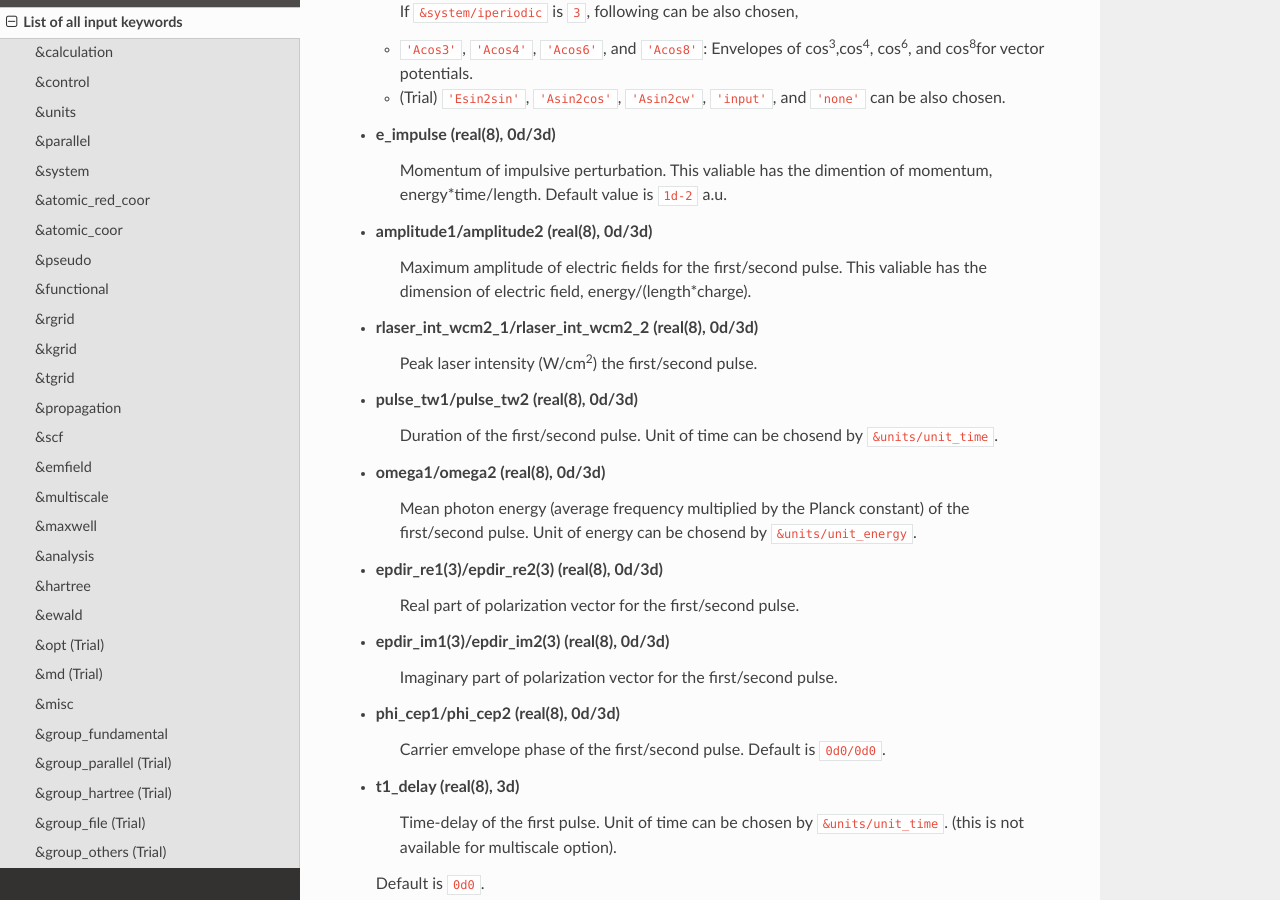
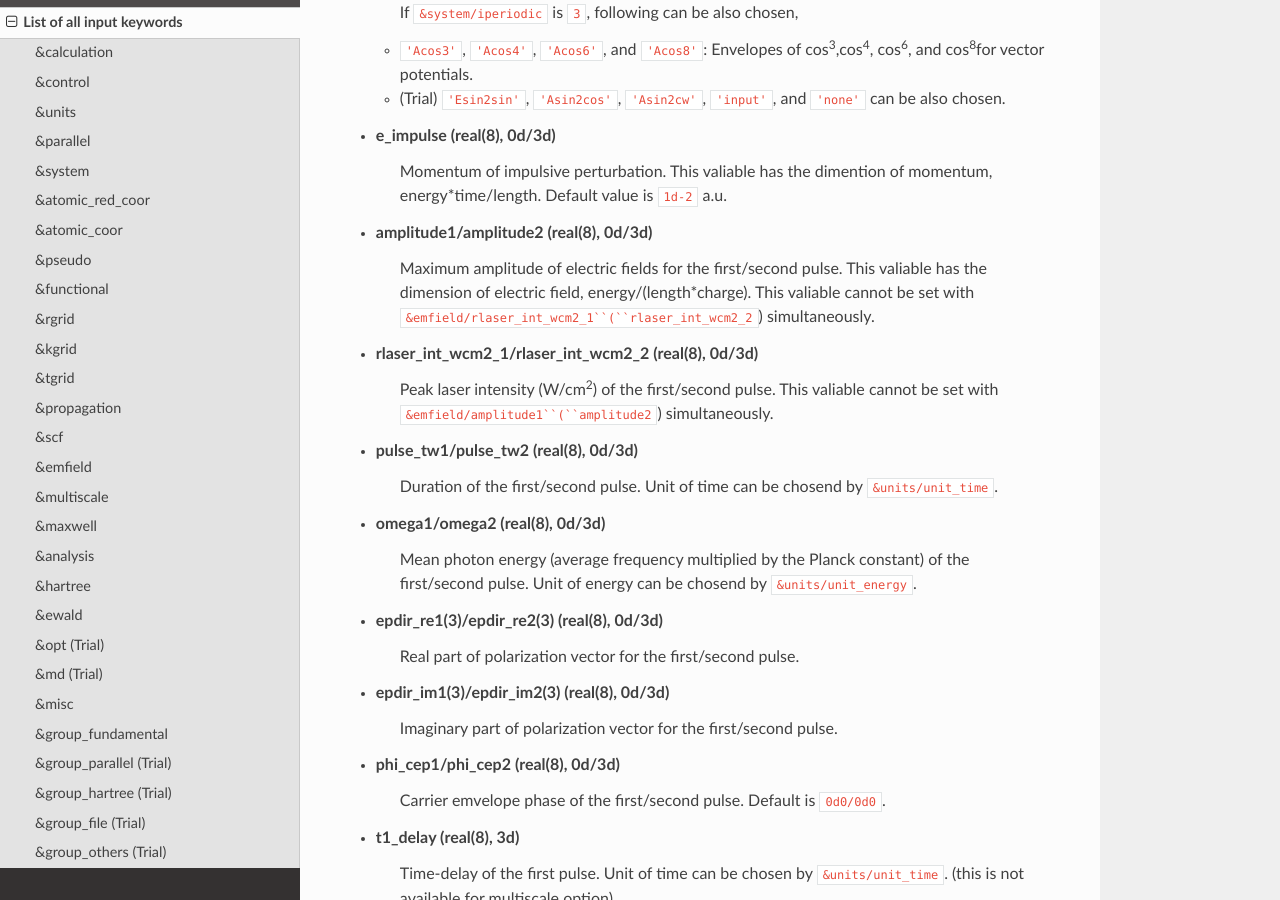
Before and after one commit to SALMON-TDDFT/SALMON-DOCS, a Sphinx documentation site: the page built from source/input_keyword_list.rst, in a window 1280 px wide and 900 px high, scrolled down 10961 px. Built offline with Sphinx 7.4.7 and the Read the Docs theme 2.0.0, drawn with Linux system fonts in a browser that asks for light colours; formulas are drawn with MathJax 3; some of the changed text lies outside the part shown.

Commit message:
Update input_keyword_list.rst

```diff
--- a/source/input_keyword_list.rst
+++ b/source/input_keyword_list.rst
@@ -349,7 +349,7 @@ Input for psudopotentials. Size of array (:) is equal to ``&system/nelem``.
    Spacing of real-space grids. Unit of length can be chosen by
    ``&units/unit_system``.
    This valiable cannot be set with
-   ``&rgrid/num_rgrid``.
+   ``&rgrid/num_rgrid`` simultaneously.
    If ``&system/iperiodic`` is set to ``3``,
    the actual grid spacing is automatically refined in calculations
    so that the size of the simulation box
@@ -358,7 +358,7 @@ Input for psudopotentials. Size of array (:) is equal to ``&system/nelem``.
 - **num_rgrid(3)** (integer, 3d)
    Number of real-space grids.
    This valiable cannot be set with
-   ``&rgrid/dl``.
+   ``&rgrid/dl`` simultaneously.
 
 
 &kgrid
@@ -518,10 +518,11 @@ Input for psudopotentials. Size of array (:) is equal to ``&system/nelem``.
 - **amplitude1/amplitude2** (real(8), 0d/3d)
    Maximum amplitude of electric fields for the first/second pulse.
    This valiable has the dimension of electric field, energy/(length*charge).
+   This valiable cannot be set with ``&emfield/rlaser_int_wcm2_1``(``rlaser_int_wcm2_2``) simultaneously.
 
 - **rlaser_int_wcm2_1/rlaser_int_wcm2_2** (real(8), 0d/3d)
-   Peak laser intensity (W/cm\ :sup:`2`\) the first/second pulse.
-
+   Peak laser intensity (W/cm\ :sup:`2`\) of the first/second pulse.
+   This valiable cannot be set with ``&emfield/amplitude1``(``amplitude2``) simultaneously.
 
 - **pulse_tw1/pulse_tw2** (real(8), 0d/3d)
    Duration of the first/second pulse. Unit of time can be chosend
```
